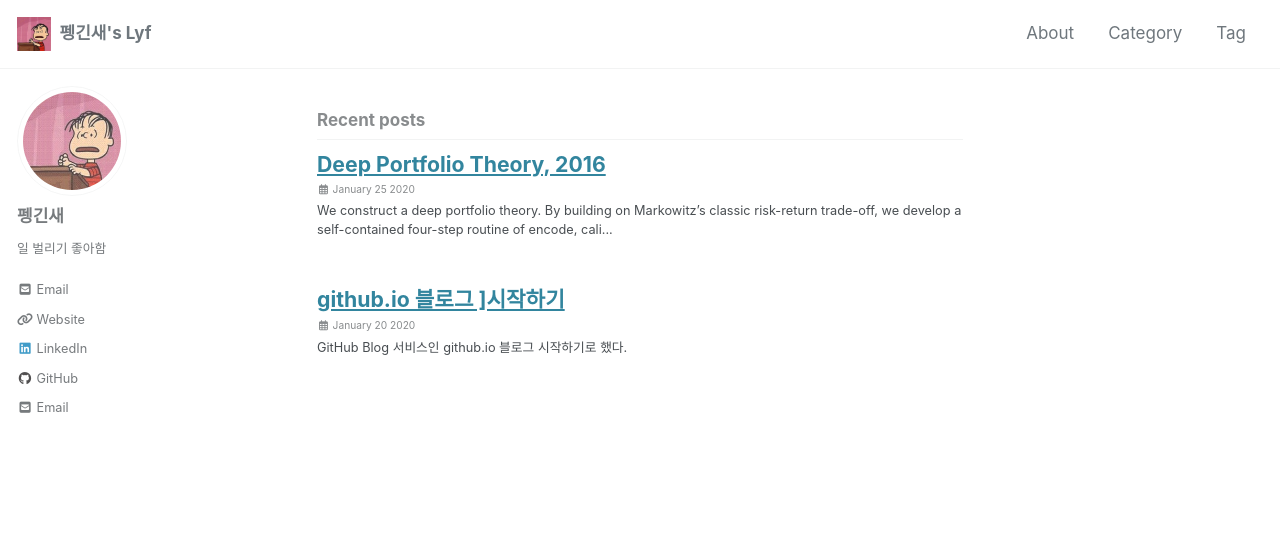
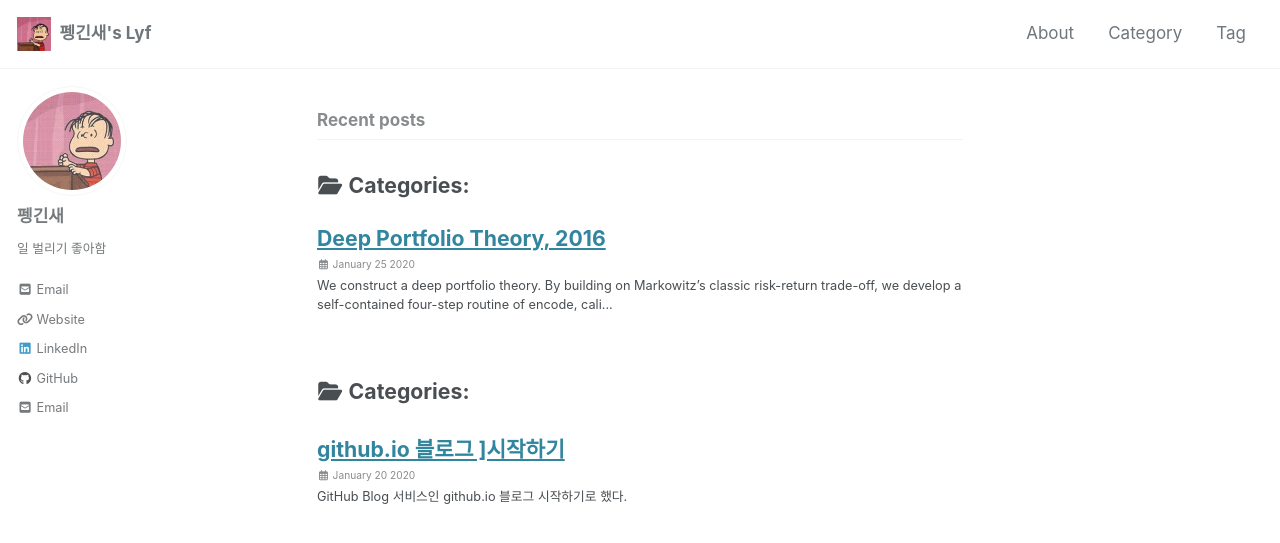
Before and after one commit to sylim2357/sylim2357.github.io, a Jekyll site: the page built from index.html, in a window 1280 px wide and 900 px high. Shown: the top 543 px of the window. Built offline with Jekyll 4.4.1, drawn with Linux system fonts in a browser that asks for light colours; cached includes are drawn as plain includes; nearby versions of some CDN libraries; the list of posts is cut into pages by our own code; comment, search, counter and statistics services are not loaded.

```diff
--- a/_includes/archive-single.html
+++ b/_includes/archive-single.html
@@ -24,6 +24,9 @@
       </div>
     {% endif %}
     <h2 class="archive__item-title" itemprop="headline">
+      {% if post.categories[0] %}
+        {% include category-list.html %}
+      {% endif %}
       {% if post.link %}
         <a href="{{ post.link }}">{{ title }}</a> <a href="{{ post.url | relative_url }}" rel="permalink"><i class="fas fa-link" aria-hidden="true" title="permalink"></i><span class="sr-only">Permalink</span></a>
       {% else %}
--- a/_includes/page__hero.html
+++ b/_includes/page__hero.html
@@ -35,10 +35,6 @@
 >
   {% if page.header.overlay_color or page.header.overlay_image %}
     <div class="wrapper">
-      {% if site.category_archive.type and page.categories[0] %}
-        {% include category-list.html %}
-        Test test test
-      {% endif %}
       <h1 id="page-title" class="page__title" itemprop="headline">
         {% if paginator and site.paginate_show_page_num %}
           {{ site.title }}{% unless paginator.page == 1 %} {{ site.data.ui-text[site.locale].page | default: "Page" }} {{ paginator.page }}{% endunless %}
```
Also changed, not shown: _posts/2020-01-25-deep-portfolio-theory-paper-review.md (+1 -1 lines).
